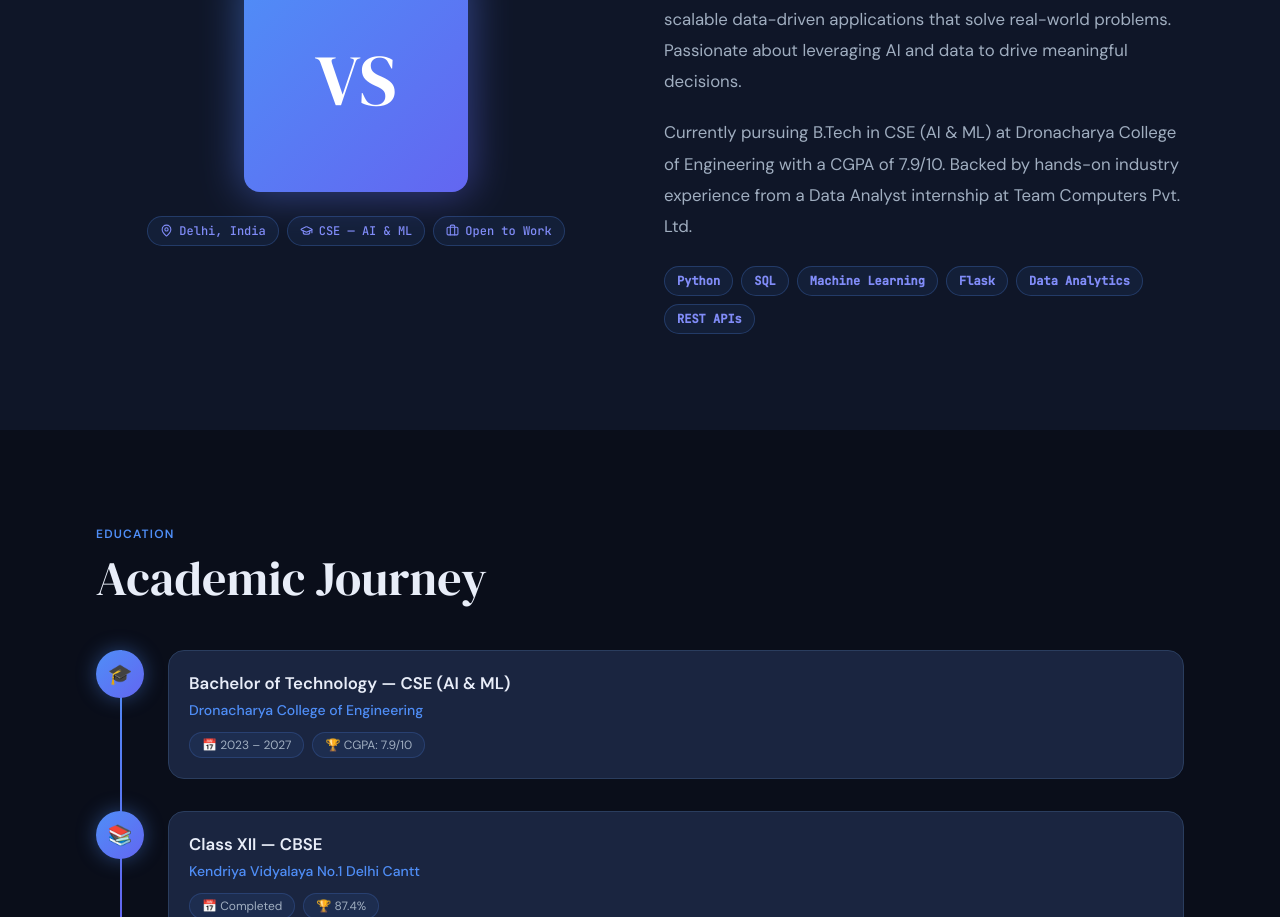
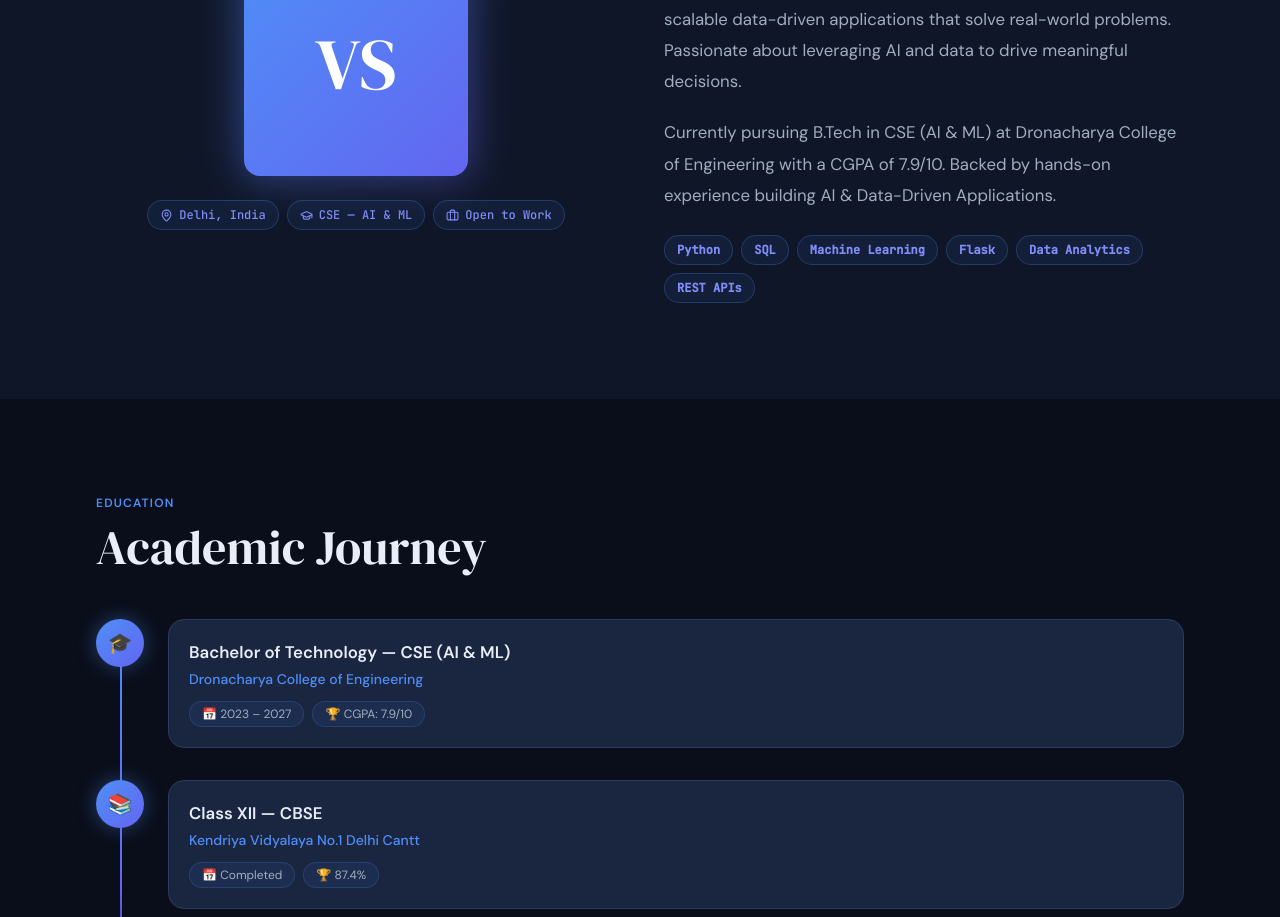
Before and after one commit to Vansh3829/portfolio, a Next.js app: page / in a window 1280 px wide. Shown: the part 1140-2057 px from the top of the page. Built offline with nearby package versions, Linux system fonts and the light colour scheme.

Commit message:
Revise experience description in About section
Updated description to highlight experience in building AI and Data-Driven Applications.

```diff
--- a/src/components/sections/About.tsx
+++ b/src/components/sections/About.tsx
@@ -76,7 +76,7 @@ export function About() {
               {ABOUT_TEXT}
             </p>
             <p className="text-[var(--text-2)] text-[1.05rem] leading-[1.85] mb-6">
-              Currently pursuing B.Tech in CSE (AI & ML) at Dronacharya College of Engineering with a CGPA of 7.9/10. Backed by hands-on industry experience from a Data Analyst internship at Team Computers Pvt. Ltd.
+              Currently pursuing B.Tech in CSE (AI & ML) at Dronacharya College of Engineering with a CGPA of 7.9/10. Backed by hands-on experience building AI & Data-Driven Applications.
             </p>
 
             {/* Skill tags */}
```
